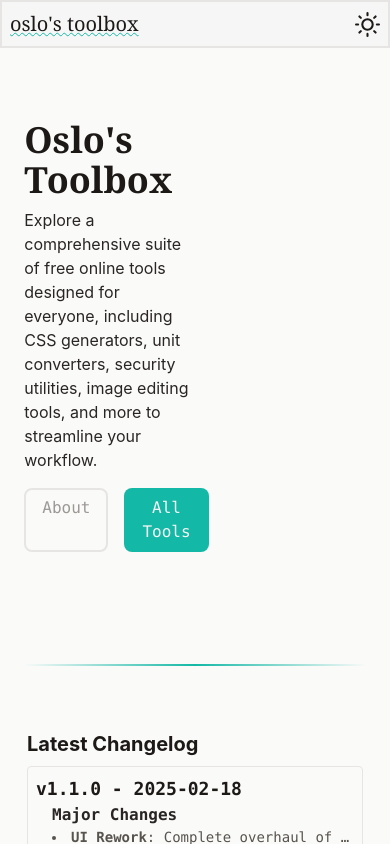
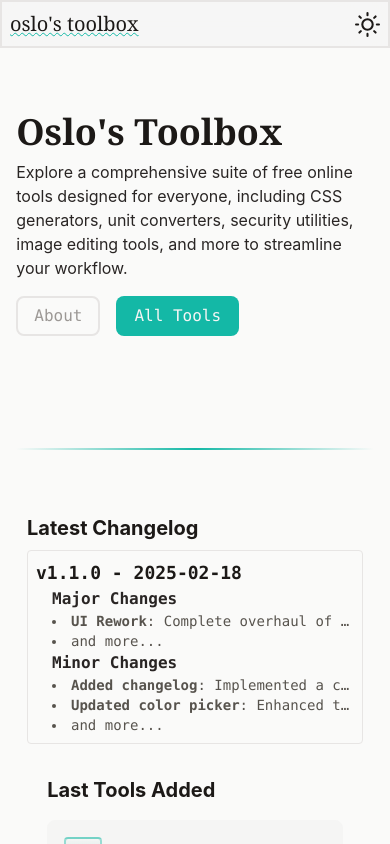
Before and after one commit to Oslonline/oslo-toolbox, a React (Vite) app: page / in a window 390 px wide. Shown: the top 844 px of the page. Built offline with nearby package versions, Linux system fonts and the light colour scheme.

Commit message:
fix: flex-direction on mobile device

```diff
--- a/src/pages/Home.jsx
+++ b/src/pages/Home.jsx
@@ -30,10 +30,10 @@ function Home() {
         <link rel="canonical" href="https://oslo-toolbox.vercel.app.com" />
       </Helmet>
 
-      <div className="flex flex-col gap-9 p-2 md:p-4 lg:p-6">
+      <div className="flex flex-col gap-9 md:p-4 lg:p-6">
         <div className="flex flex-col items-center gap-8">
-          <div className="flex py-12 lg:w-10/12 xl:py-16">
-            <div className="flex w-1/2 flex-col gap-2">
+          <div className="flex flex-col py-12 md:flex-row lg:w-10/12 xl:py-16">
+            <div className="flex w-full flex-col gap-2 md:w-1/2">
               <h1 className="font-serif text-4xl font-bold">Oslo's Toolbox</h1>
               <h2 className="text-border-dark dark:text-border-light">Explore a comprehensive suite of free online tools designed for everyone, including CSS generators, unit converters, security utilities, image editing tools, and more to streamline your workflow.</h2>
               <div className="mt-2 flex gap-4">
```
